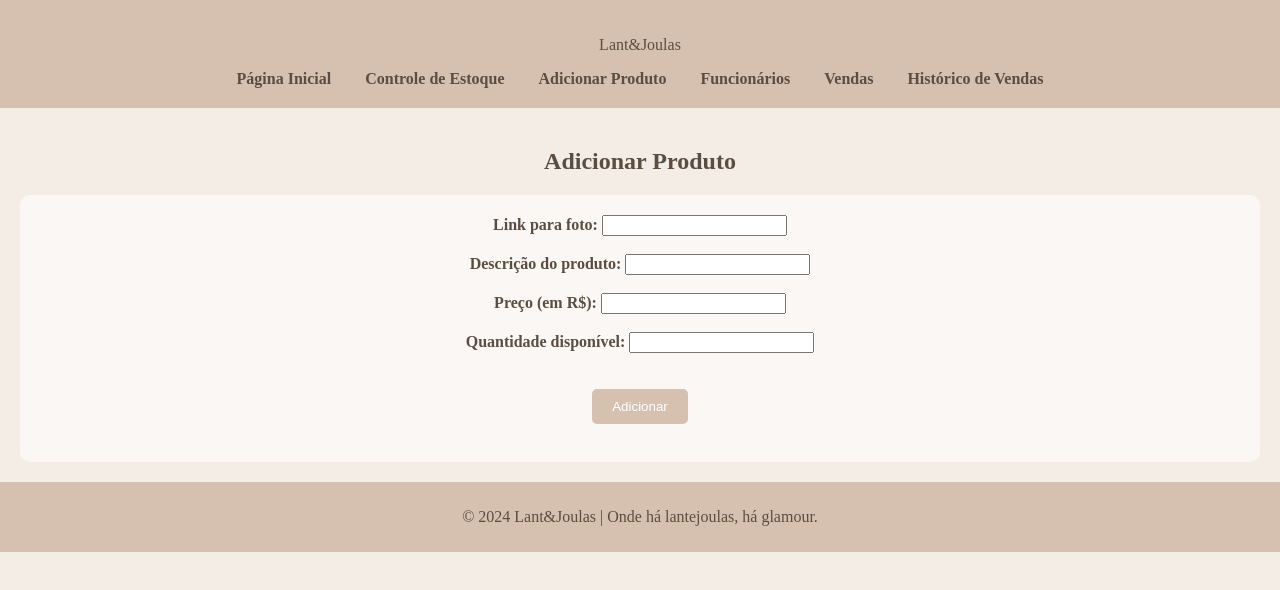
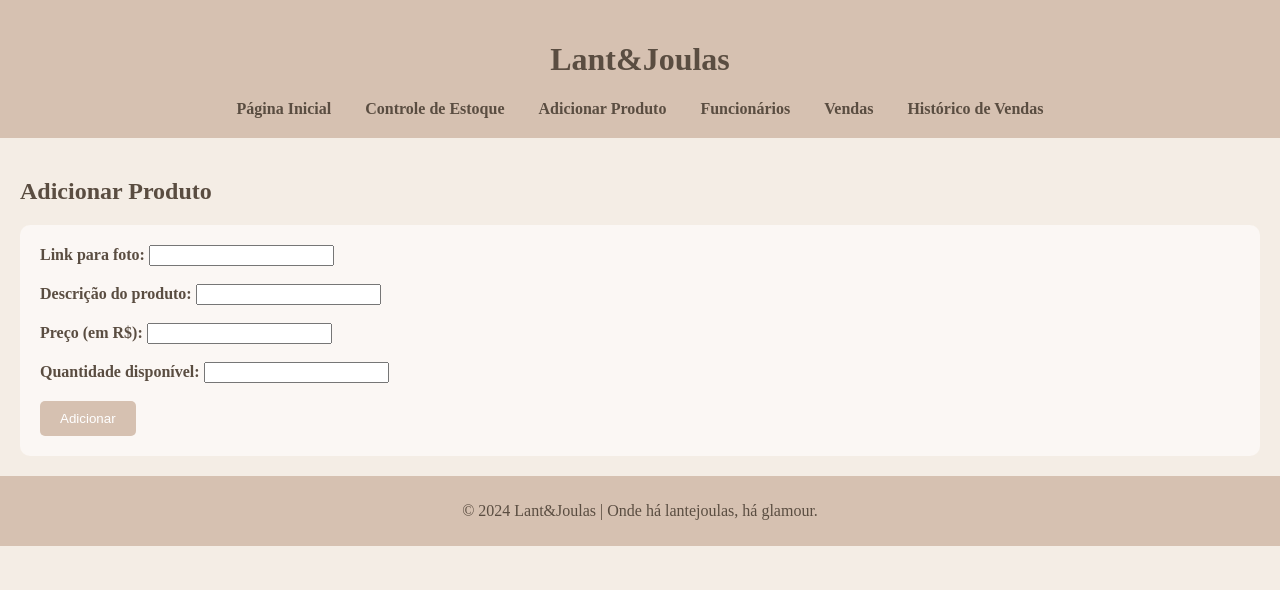
Before and after one commit to rothmail/HTMLeCSS, a plain HTML site: page HTMLeCSS-main/template-loja/add-produto.html in a window 1280 px wide. Drawn offline with Linux system fonts and the light colour scheme.

Commit message:
add-produto.html

```diff
--- a/HTMLeCSS-main/template-loja/add-produto.html
+++ b/HTMLeCSS-main/template-loja/add-produto.html
@@ -1,19 +1,17 @@
 <!DOCTYPE html>
 <html lang="pt-br">
+
 <head>
-    <meta charset="UTF-8" />
-    <meta name="viewport" content="width=device-width, initial-scale=1.0" />
-    <meta http-equiv="X-UA-Compatible" content="ie=edge" />
+    <meta charset="UTF-8">
+    <meta name="viewport" content="width=device-width, initial-scale=1.0">
+    <meta http-equiv="X-UA-Compatible" content="ie=edge">
     <title>Adicionar Produto</title>
-    <link rel="stylesheet" href="CSS/add-produto.css" />
+    <link rel="stylesheet" href="CSS/add-produto.css">
 </head>
 
 <body>
-    <center>
     <header>
-            <div>
-                <p>Lant&Joulas</p>
-            </div>
+        <h1>Lant&Joulas</h1>
         <nav>
             <a href="index.html">Página Inicial</a>
             <a href="ctrl-estoque.html">Controle de Estoque</a>
@@ -29,33 +27,27 @@
             <form action="">
                 <div>
                     <label for="link-foto">Link para foto: </label>
-                        <input type="url" id="link-foto" name="link-foto" />
+                    <input type="url" id="link-foto" name="link-foto">
                 </div>
             </br>
-
                 <div>
                     <label for="descricao">Descrição do produto: </label>
-                        <input type="text" id="descricao" name="descrição" />
+                    <input type="text" id="descricao" name="descrição">
                 </div>
             </br>
-
                 <div>
                     <label for="preco" id="preco">Preço (em R$): </label>
-                        <input type="decimal" id="preco" name="preço" />
+                    <input type="decimal" id="preco" name="preço">
                 </div>
             </br>
-
                 <div>
                     <label>Quantidade disponível: </label>
-                        <input type="number" id="qntd-disponivel"   name="quantidade-disponivel"/>
+                    <input type="number" id="qntd-disponivel" name="quantidade-disponivel">
                 </div>
             </br>
-                    </br>
-
                 <div class="form-add">
                     <button type="submit">Adicionar</button>
                 </div>
-                </br>
             </form>
         </section>
     </main>
@@ -63,6 +55,6 @@
     <footer>
         <p>&copy; 2024 Lant&Joulas | Onde há lantejoulas, há glamour.</p>
     </footer>
-    </center>
 </body>
+
 </html>
```
Lines whose indentation alone changed are shown as unchanged.
